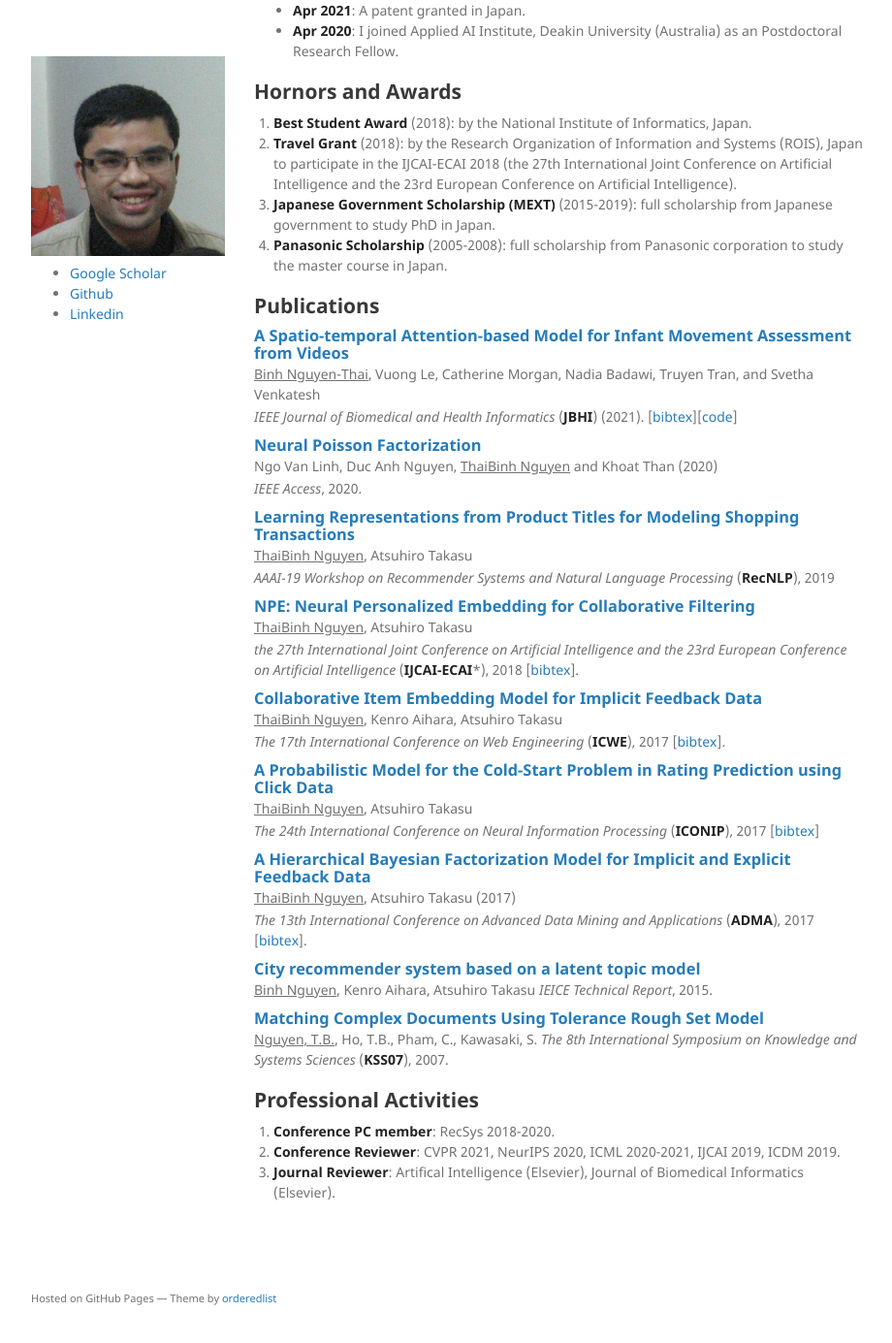
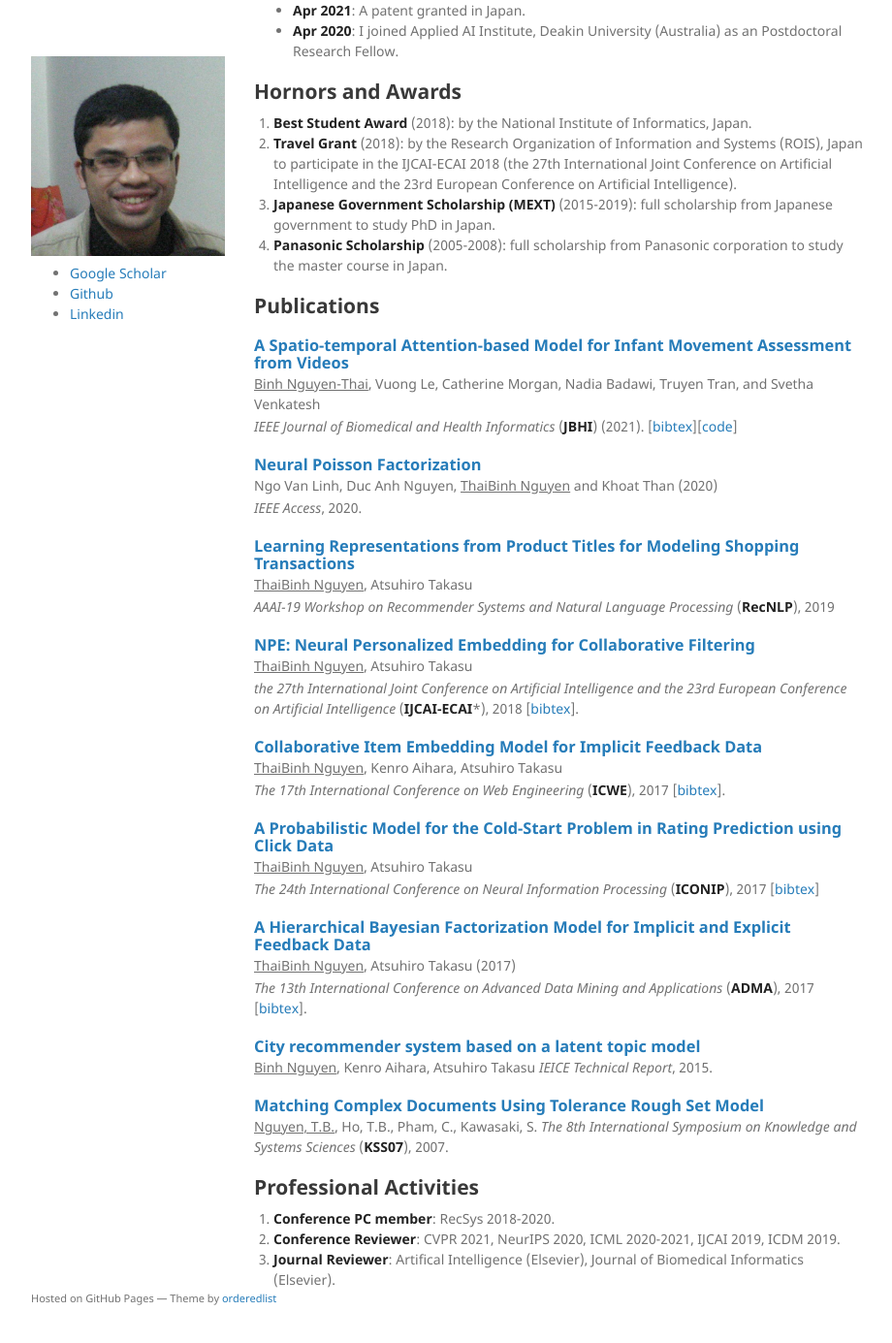
Before and after one commit to nguyenthaibinh/nguyenthaibinh.github.io, a Jekyll site: the page built from index.md, in a window 1280 px wide and 1400 px high, scrolled down 355 px. Shown: the top 1385 px of the window at 97% size, without its empty margins (178-1098 px from the left). Built offline with Jekyll 4.4.1, drawn with Linux system fonts in a browser that asks for light colours; the repository's description, which GitHub fills in, is left out; our own code applies the rules of GitHub Pages for plain Markdown files.

Commit message:
Update jekyll-theme-minimal.scss

```diff
--- a/_sass/jekyll-theme-minimal.scss
+++ b/_sass/jekyll-theme-minimal.scss
@@ -21,7 +21,7 @@ h2 {
 
 h3 {
   color:#222;
-  margin:10px 0px 2px 0px;
+  margin:20px 0px 2px 0px;
 }
 
 ul, ol, table, pre, dl {
```
